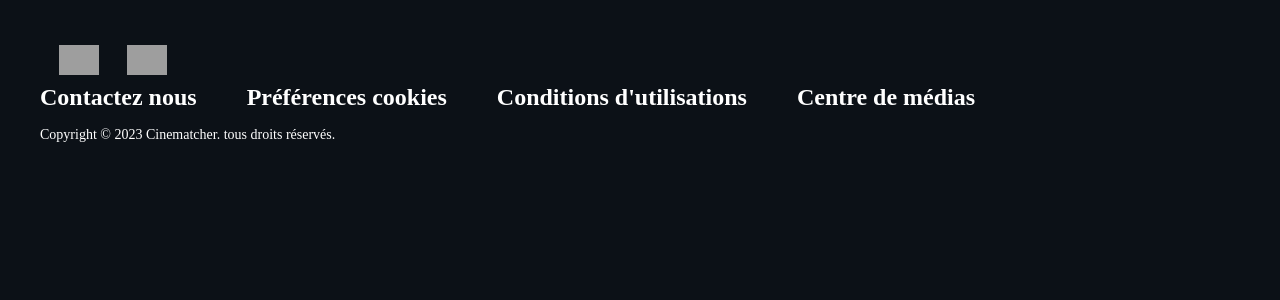
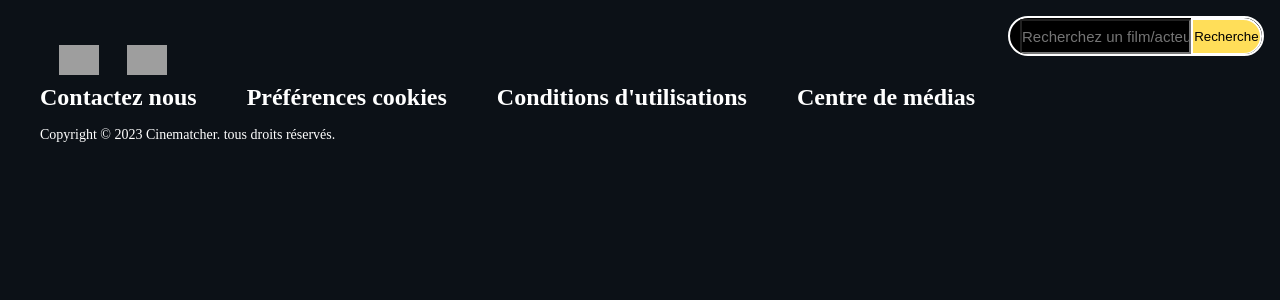
Before and after one commit to othielK/CINEMATCHER, a React app in the folder frontend/: page /search in a window 1280 px wide. Shown: the top 300 px of the page. Built offline with nearby package versions, Linux system fonts and the light colour scheme; no server answers; grey boxes are pictures that could not be loaded; the HTML template or start-up script is replaced by a standard one.

Commit message:
Première partir barre de recherche fonctionnelle

```diff
--- a/frontend/src/components/Content.jsx
+++ b/frontend/src/components/Content.jsx
@@ -3,14 +3,20 @@ import HomePage from "../pages/HomePage";
 import Favoris from "../pages/Favoris";
 import NouveautesEtPopulaires from "../pages/NouveautesEtPopulaires";
 import Humeurs from "../pages/Humeurs";
+import Genres from "../pages/Genres";
+import SearchResult from "../pages/SearchResult";
+import Recherche from "./Recherche";
 
 export default function Content() {
   return (
     <Routes>
       <Route path="/" element={<HomePage />} />
-      <Route path="/favoris" element={<Favoris />} />
+      <Route path="/favorites" element={<Favoris />} />
       <Route path="/newandpopular" element={<NouveautesEtPopulaires />} />
-      <Route path="/humeurs" element={<Humeurs />} />
+      <Route path="/moods" element={<Humeurs />} />
+      <Route path="/genders" element={<Genres />} />
+      <Route path="/search" element={<Recherche />} />
+      <Route path="/search/:userResearch" element={<SearchResult />} />
     </Routes>
   );
 }
--- /dev/null
+++ b/frontend/src/components/Recherche.jsx
@@ -0,0 +1,33 @@
+/* eslint-disable prettier/prettier */
+import "../styles/recherche.css";
+import { useNavigate } from "react-router-dom";
+import { useState } from "react";
+
+function Recherche() {
+
+  const [userResearch, setUserResearch] = useState("");
+  const navigate = useNavigate();
+
+  const handleSubmit = () => {
+    navigate(`/search/${userResearch}`);
+  };
+
+  const handleSearch = (event) => {
+    setUserResearch(event.target.value);
+  };
+
+  return (
+    <form className="search_container" onSubmit={handleSubmit}>
+      <input
+        type="text"
+        className="search-box"
+        placeholder="Recherchez un film/acteur"
+        onChange={handleSearch}
+      />
+      <input type="submit" className="search-button" value="Recherche" />
+      {/* <button id="search-btn" type="submit"><i class="fa fa-search" /></button> */}
+    </form>
+  );
+}
+
+export default Recherche;
--- /dev/null
+++ b/frontend/src/pages/Genres.jsx
@@ -0,0 +1,93 @@
+/* eslint-disable prettier/prettier */
+export default function Genres() {
+  return (
+    <div className="genres_content">
+      <h3>Découvrir la page genres</h3>
+      <br />
+      de Cinematcher..
+    </div>
+  );
+}
+
+// la liste des genre de films :
+
+// const genre = {
+//   "genres": [
+//     {
+//       "id": 28,
+//       "name": "Action"
+//     },
+//     {
+//       "id": 12,
+//       "name": "Adventure"
+//     },
+//     {
+//       "id": 16,
+//       "name": "Animation"
+//     },
+//     {
+//       "id": 35,
+//       "name": "Comedy"
+//     },
+//     {
+//       "id": 80,
+//       "name": "Crime"
+//     },
+//     {
+//       "id": 99,
+//       "name": "Documentary"
+//     },
+//     {
+//       "id": 18,
+//       "name": "Drama"
+//     },
+//     {
+//       "id": 10751,
+//       "name": "Family"
+//     },
+//     {
+//       "id": 14,
+//       "name": "Fantasy"
+//     },
+//     {
+//       "id": 36,
+//       "name": "History"
+//     },
+//     {
+//       "id": 27,
+//       "name": "Horror"
+//     },
+//     {
+//       "id": 10402,
+//       "name": "Music"
+//     },
+//     {
+//       "id": 9648,
+//       "name": "Mystery"
+//     },
+//     {
+//       "id": 10749,
+//       "name": "Romance"
+//     },
+//     {
+//       "id": 878,
+//       "name": "Science Fiction"
+//     },
+//     {
+//       "id": 10770,
+//       "name": "TV Movie"
+//     },
+//     {
+//       "id": 53,
+//       "name": "Thriller"
+//     },
+//     {
+//       "id": 10752,
+//       "name": "War"
+//     },
+//     {
+//       "id": 37,
+//       "name": "Western"
+//     }
+//   ]
+// }
--- a/frontend/src/pages/HomePage.jsx
+++ b/frontend/src/pages/HomePage.jsx
@@ -9,7 +9,7 @@ import Home from "../components/Home";
 import "../styles/Homepage.css";
 
 const apiKey = import.meta.env.VITE_API_KEY;
-export default function HomePage1() {
+export default function HomePage() {
   const settings = {
     infinite: false,
     speed: 500,
--- /dev/null
+++ b/frontend/src/pages/SearchResult.jsx
@@ -0,0 +1,34 @@
+import { useParams } from "react-router-dom";
+import axios from "axios";
+import { useEffect, useState } from "react";
+import Home from "../components/Home";
+
+const apiKey = import.meta.env.VITE_API_KEY;
+
+export default function SearchResult() {
+  const [data, setData] = useState([]);
+  const { userResearch } = useParams();
+
+  useEffect(() => {
+    axios
+      .get(
+        `https://api.themoviedb.org/3/search/movie?api_key=${apiKey}&query=${userResearch}&include_adult=false&language=en-US&page=1`
+      )
+      .then((response) => {
+        setData(response.data.results);
+      });
+  }, []);
+
+  // console.log(data);
+
+  return (
+    <>
+      <h2>Resultat de la recherche pour : {userResearch}</h2>
+      <div>
+        {data.map((result) => (
+          <Home key={result.id} movie={result} />
+        ))}
+      </div>
+    </>
+  );
+}
--- /dev/null
+++ b/frontend/src/styles/recherche.css
@@ -0,0 +1,108 @@
+@import url("https://cdnjs.cloudflare.com/ajax/libs/font-awesome/4.7.0/css/font-awesome.min.css");
+
+/* .search_container {
+  position: absolute;
+  background-color: black;
+  position: relative;
+  border-radius: 30px;
+  padding: 3px 50px 3px 10px;
+} */
+
+.search_container {
+  background-color: black;
+  border: 2px solid white;
+  /* position: relative; */
+  border-radius: 30px;
+  padding: 3px 0px 3px 10px;
+  height: 40px;
+  width: 30%;
+  overflow: hidden;
+  display: flex;
+  flex-direction: row;
+  justify-content: flex-end;
+  align-items: center;
+  margin-top: 16px;
+  float: right;
+  margin-right: 16px;
+}
+
+.search-box {
+  /* background-color: transparent; */
+  /* outline: none; */
+  height: 35px;
+  font-size: 15px;
+  /* border: 2px solid white; */
+  width: 50%;
+  /* display: none; */
+  cursor: pointer;
+}
+.search-button {
+  right: 4px;
+  top: 4px;
+  background-color: #ffde59;
+  border-radius: 0% 30px 30px 0%;
+  border: 2px solid white;
+  color: black;
+  width: 80px;
+  height: 37px;
+  outline: 0;
+  /* margin-left: 215px; */
+  float: right;
+}
+
+@media (min-width: 401px) {
+  .search_container {
+    background-color: black;
+    border: 2px solid white;
+    position: relative;
+    border-radius: 30px;
+    padding: 3px 0px 3px 10px;
+    height: 40px;
+    width: 20%;
+    display: flex;
+    flex-direction: row;
+    justify-content: flex-end;
+    align-items: center;
+    margin-top: 16px;
+    float: right;
+    margin-right: 16px;
+  }
+  .search-box {
+    background-color: transparent;
+    /* outline: none; */
+    height: 35px;
+    font-size: 15px;
+    /* border: 2px solid; */
+    width: 100%;
+    cursor: pointer;
+  }
+  .search-button {
+    /* position: absolute; */
+    right: 4px;
+    top: 4px;
+    background-color: #ffde59;
+    border-radius: 0% 30px 30px 0%;
+    border: 2px solid white;
+    color: black;
+    width: 100px;
+    height: 37px;
+    outline: 0;
+  }
+
+  /* .search_bar {
+    display: flex;
+    justify-content: space-between;
+    margin: 16px auto;
+    padding: 0;
+    width: 75%;
+  }
+
+  #site-search {
+    padding-right: 50px;
+  }
+
+  #search-btn {
+    margin: 8px;
+    padding: 16px 40px;
+  } */
+}
```
Also changed, not shown: frontend/src/assets/images/search.png (added).
